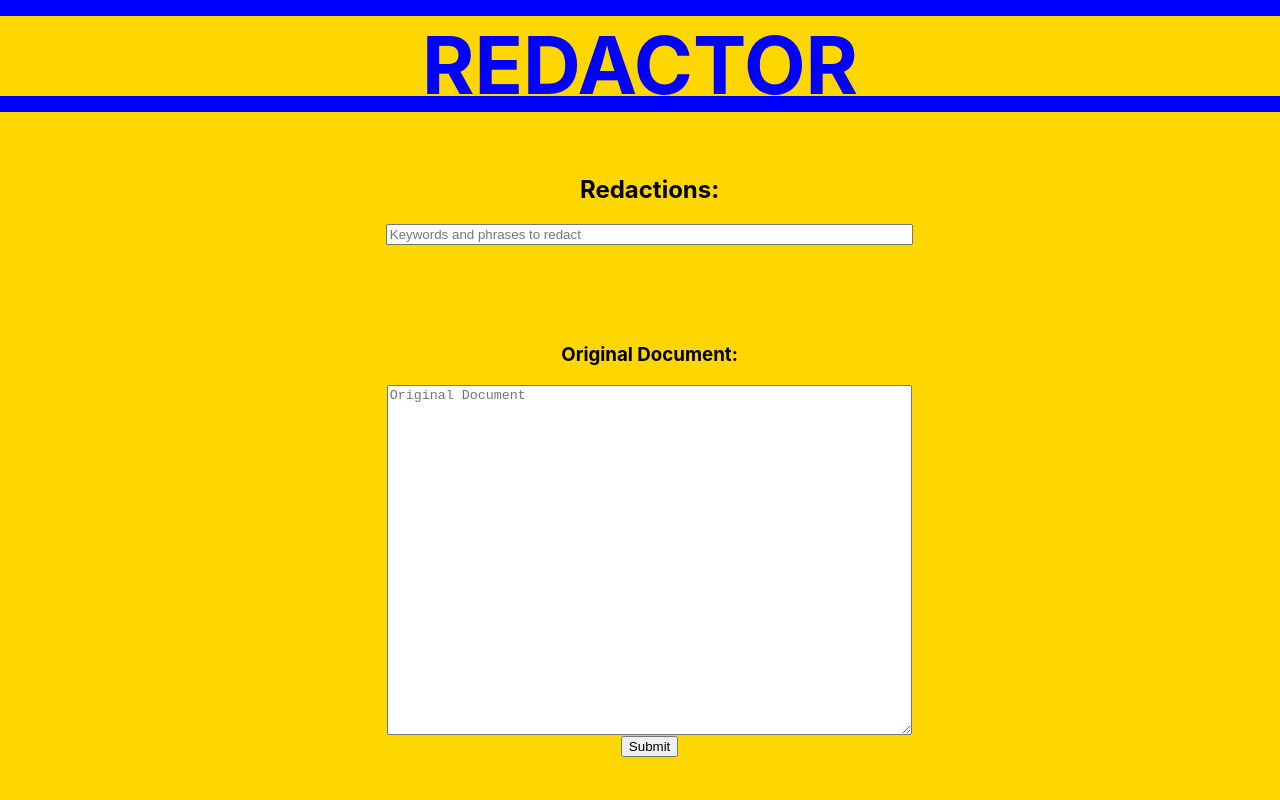
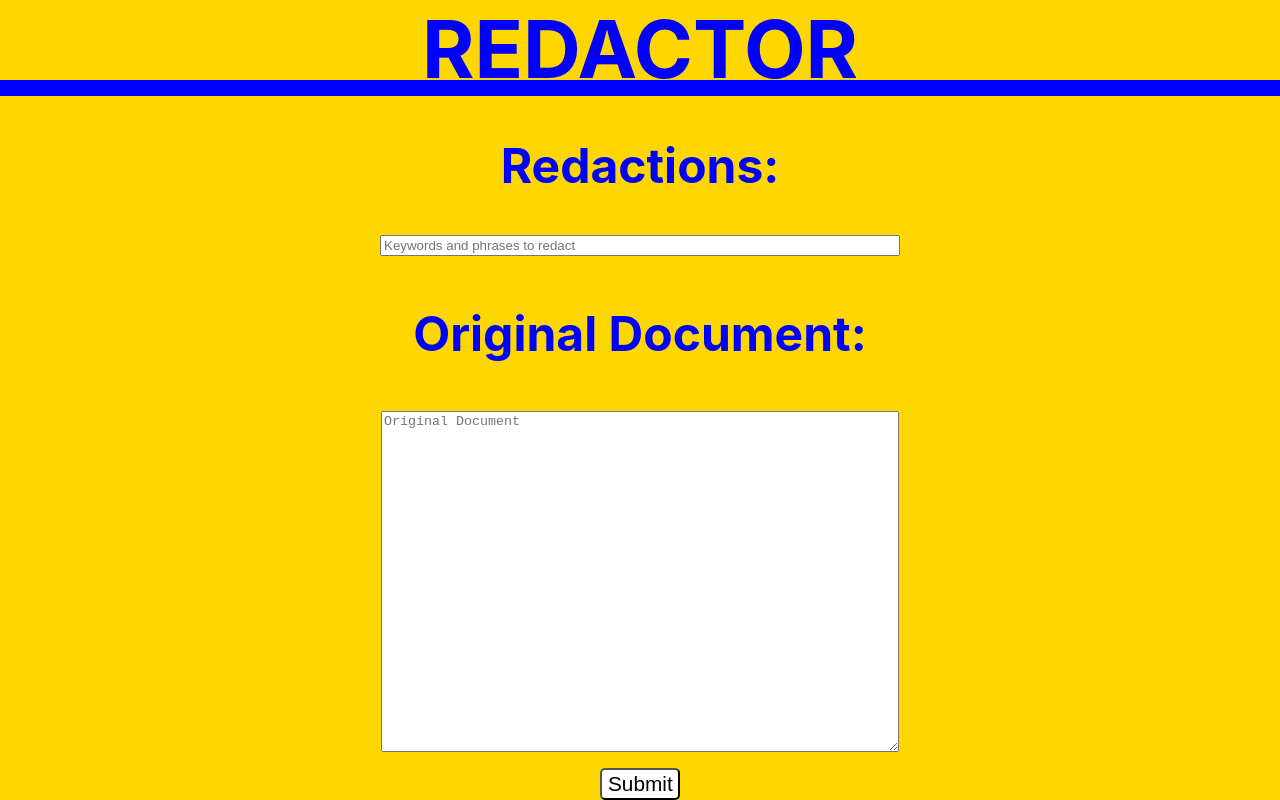
Before and after one commit to Codeherder19/redactor, a React (Create React App) app: page / in a window 1280 px wide. Built offline with nearby package versions, Linux system fonts and the light colour scheme.

Commit message:
Add styling, color, and size to elements rendered in Form component

```diff
--- a/src/App.css
+++ b/src/App.css
@@ -13,7 +13,7 @@ header {
   width: 100%;
   height: 10%;
   background-color: gold;
-  border: solid 1em blue;
+  border-bottom: solid 1em blue;
 }
 
 h1 {
@@ -21,6 +21,12 @@ h1 {
   height: 100%;
   font-size: 5rem;
   color: blue;
+}
+
+h2,
+h3 {
+  color: blue;
+  font-size: 3rem;
 }
 
 form {
@@ -36,7 +42,7 @@ form {
   justify-content: center;
   background-color: gold;
   height: 100%;
-  width: 101.5%;
+  width: 100%;
 }
 
 .output-container
@@ -52,12 +58,12 @@ form {
 
 .userInput {
   width: 40%;
-  margin-bottom: 5rem;
 }
 
 .document {
   width: 40%;
   height: 50%;
+  margin-bottom: 1rem;
 }
 
 p {
@@ -71,7 +77,8 @@ p {
   margin-bottom: 1rem;
 }
 
-.reset-button {
+.reset-button,
+.submit-button {
   font-size: 1.3rem;
   background-color: #FFFFFF;
   border-radius: 5px;
--- a/src/Form.js
+++ b/src/Form.js
@@ -54,7 +54,7 @@ render() {
         onChange={e => this.handleValueChange(e)}
       />
       <div className='button-container'>
-      <button type='submit' onClick={(event) => this.redactDocument(event)}>Submit
+      <button className='submit-button' type='submit' onClick={(event) => this.redactDocument(event)}>Submit
       </button>
       </div>
     </div>
```
